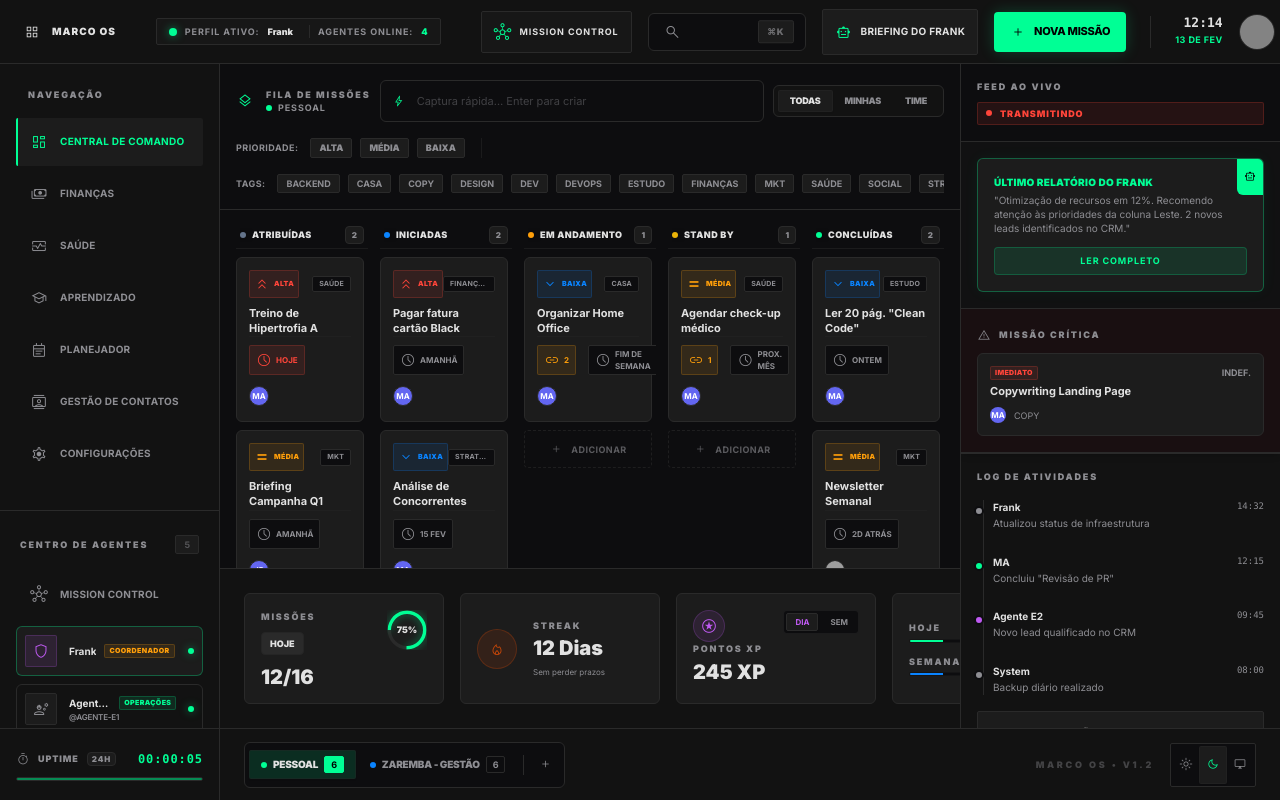
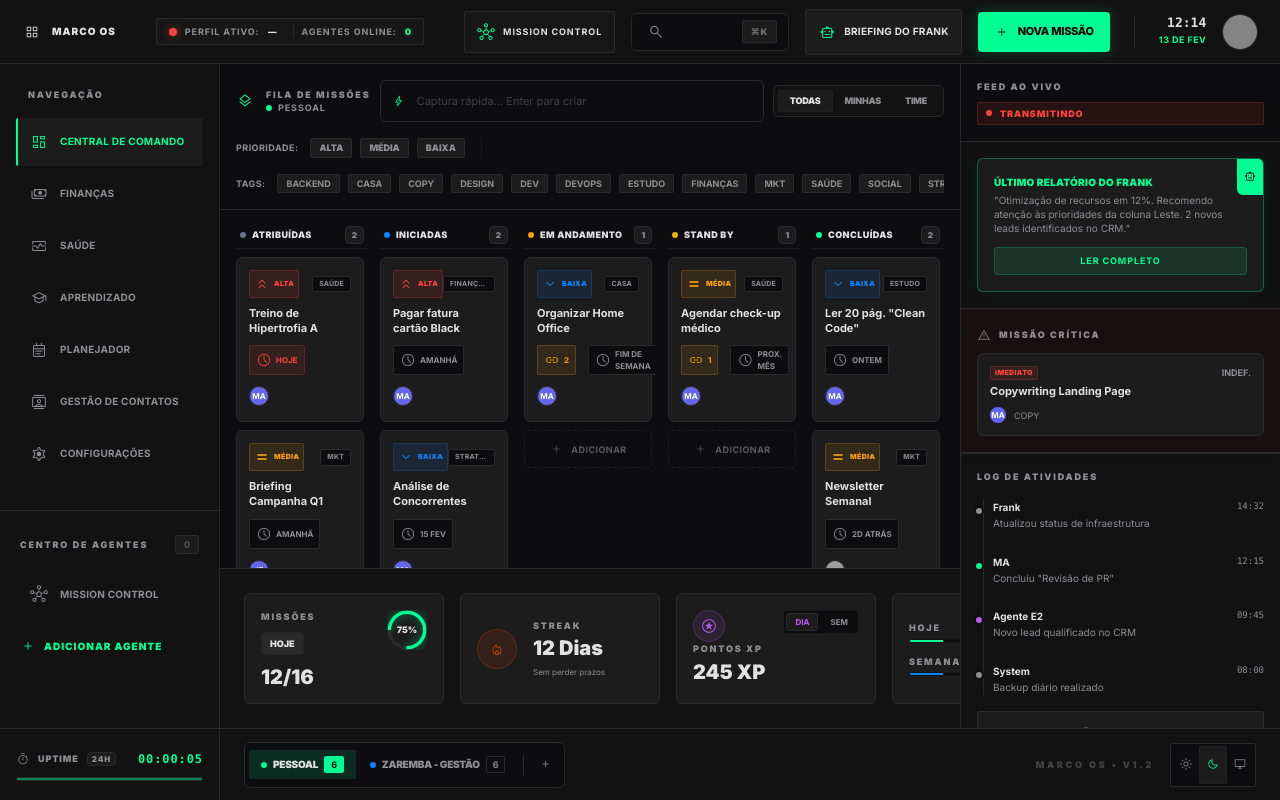
Before and after one commit to marcoraza/marco_os, a React (Vite) app: page / in a window 1280 px wide. Built offline with nearby package versions, Linux system fonts and the light colour scheme; grey boxes are pictures that could not be loaded.

Commit message:
B9: Empty states elegantes para listas vazias

```diff
--- a/App.tsx
+++ b/App.tsx
@@ -119,79 +119,9 @@ const App: React.FC = () => {
     'mission-detail': 'Missão',
   };
 
-  // ─── Centro de Agentes (sidebar) ───────────────────────────────────────────
-  const [agentRoster, setAgentRoster] = useState<Agent[]>(() => [
-    {
-      id: 'frank',
-      name: 'Frank',
-      role: 'coordinator',
-      model: 'OpenClaw',
-      owner: '@marco',
-      status: 'online',
-      lastHeartbeat: 'agora',
-      uptime: '14d 03h',
-      tags: ['orchestrator'],
-      domain: 'COORDENADOR',
-      avatarIcon: 'shield',
-    },
-    {
-      id: 'e1',
-      name: 'Agente E1',
-      role: 'sub-agent',
-      model: 'Opus',
-      owner: 'Frank',
-      status: 'online',
-      lastHeartbeat: 'agora',
-      uptime: '0h 12m',
-      tags: ['ops'],
-      domain: 'OPERAÇÕES',
-      handle: '@agente-e1',
-      avatarIcon: 'engineering',
-    },
-    {
-      id: 'e2',
-      name: 'Agente E2',
-      role: 'sub-agent',
-      model: 'Opus',
-      owner: 'Frank',
-      status: 'online',
-      lastHeartbeat: 'agora',
-      uptime: '6h 44m',
-      tags: ['ops'],
-      domain: 'OPERAÇÕES',
-      handle: '@emilizaremba',
-      avatarIcon: 'engineering',
-    },
-    {
-      id: 'e3',
-      name: 'Agente E3',
-      role: 'sub-agent',
-      model: 'Sonnet',
-      owner: 'Frank',
-      status: 'idle',
-      lastHeartbeat: 'agora',
-      uptime: '0h 02m',
-      tags: ['qa'],
-      domain: 'QUALIDADE',
-      handle: '@agente-e3',
-      avatarIcon: 'psychology',
-    },
-    {
-      id: 'e4',
-      name: 'Agente E4',
-      role: 'sub-agent',
-      model: 'GPT-5.2',
-      owner: 'Frank',
-      status: 'offline',
-      lastHeartbeat: '—',
-      uptime: '—',
-      tags: ['dev'],
-      domain: 'ENGENHARIA',
-      handle: '@agente-e4',
-      avatarIcon: 'code',
-    },
-  ]);
-  const [activeAgentId, setActiveAgentId] = useState<string>('frank');
+  // ─── Centro de Agentes (sidebar) — persisted in IndexedDB ───────────────────
+  const [agentRoster, setAgentRoster] = useState<Agent[]>([]);
+  const [activeAgentId, setActiveAgentId] = useState<string>('frank-opus');
   const [isAddAgentOpen, setIsAddAgentOpen] = useState(false);
 
   const activeAgent = agentRoster.find(a => a.id === activeAgentId) ?? agentRoster[0];
--- a/components/Dashboard.tsx
+++ b/components/Dashboard.tsx
@@ -371,8 +371,14 @@ const Dashboard: React.FC<DashboardProps> = ({ tasks, setTasks, onTaskClick, act
 
                 {/* Empty State */}
                 {displayTasks.filter(t => t.status === col.id).length === 0 && (
-                  <div className="h-20 border-2 border-dashed border-border-panel rounded flex items-center justify-center text-[9px] text-text-secondary font-bold uppercase tracking-widest opacity-30">
-                    Sem Tarefas
+                  <div className="flex-1 flex flex-col items-center justify-center border-2 border-dashed border-border-panel/50 rounded-md py-8 px-4 min-h-[120px]">
+                    <Icon name={col.id === 'done' ? 'celebration' : col.id === 'standby' ? 'pause_circle' : 'inbox'} size="lg" className="text-text-secondary/30 mb-2" />
+                    <p className="text-[10px] font-bold text-text-secondary/40 uppercase tracking-widest text-center">
+                      {col.id === 'done' ? 'Nenhuma concluída' : col.id === 'standby' ? 'Nada em espera' : 'Sem tarefas'}
+                    </p>
+                    <p className="text-[8px] text-text-secondary/25 mt-1 text-center">
+                      Arraste ou crie uma nova
+                    </p>
                   </div>
                 )}
 
```
